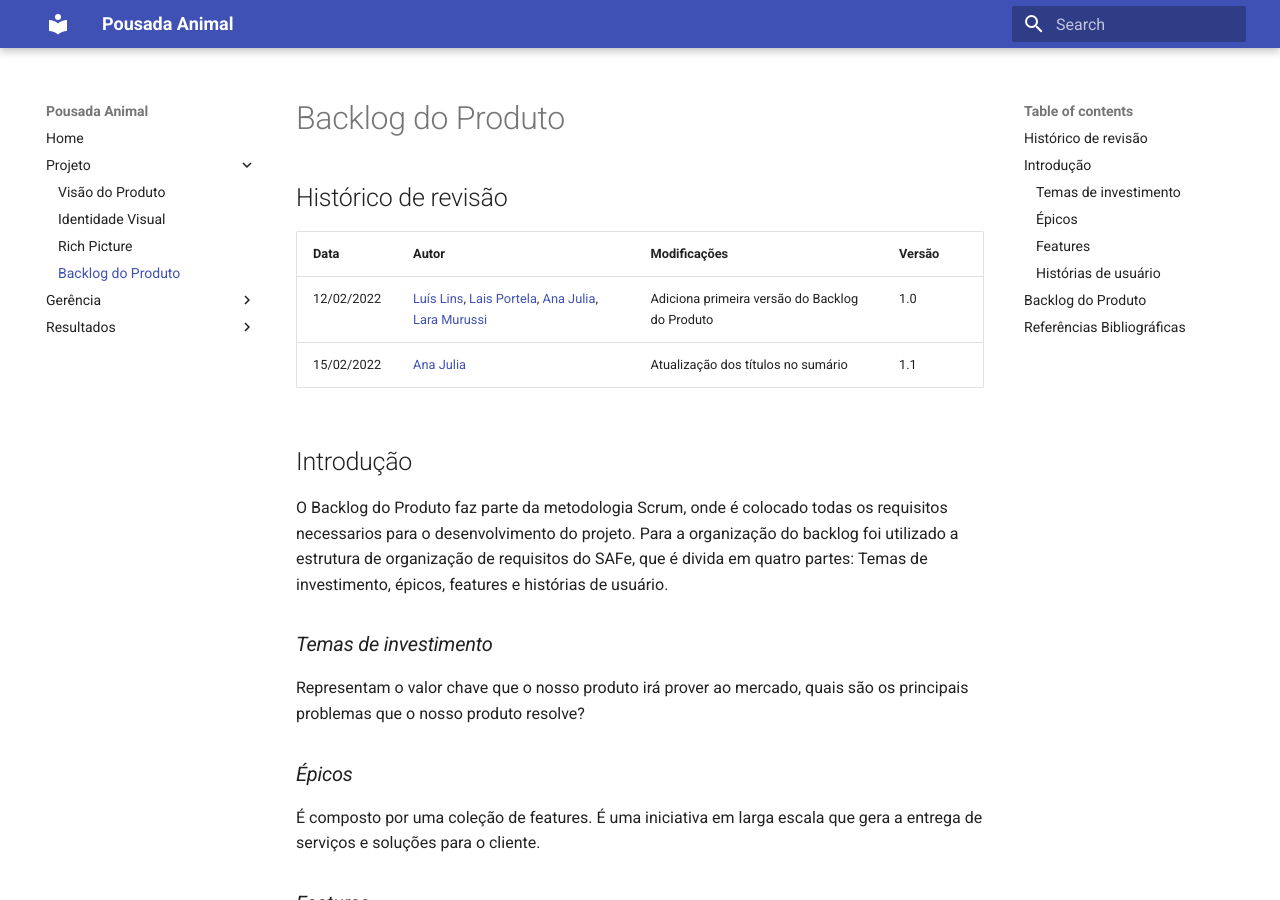
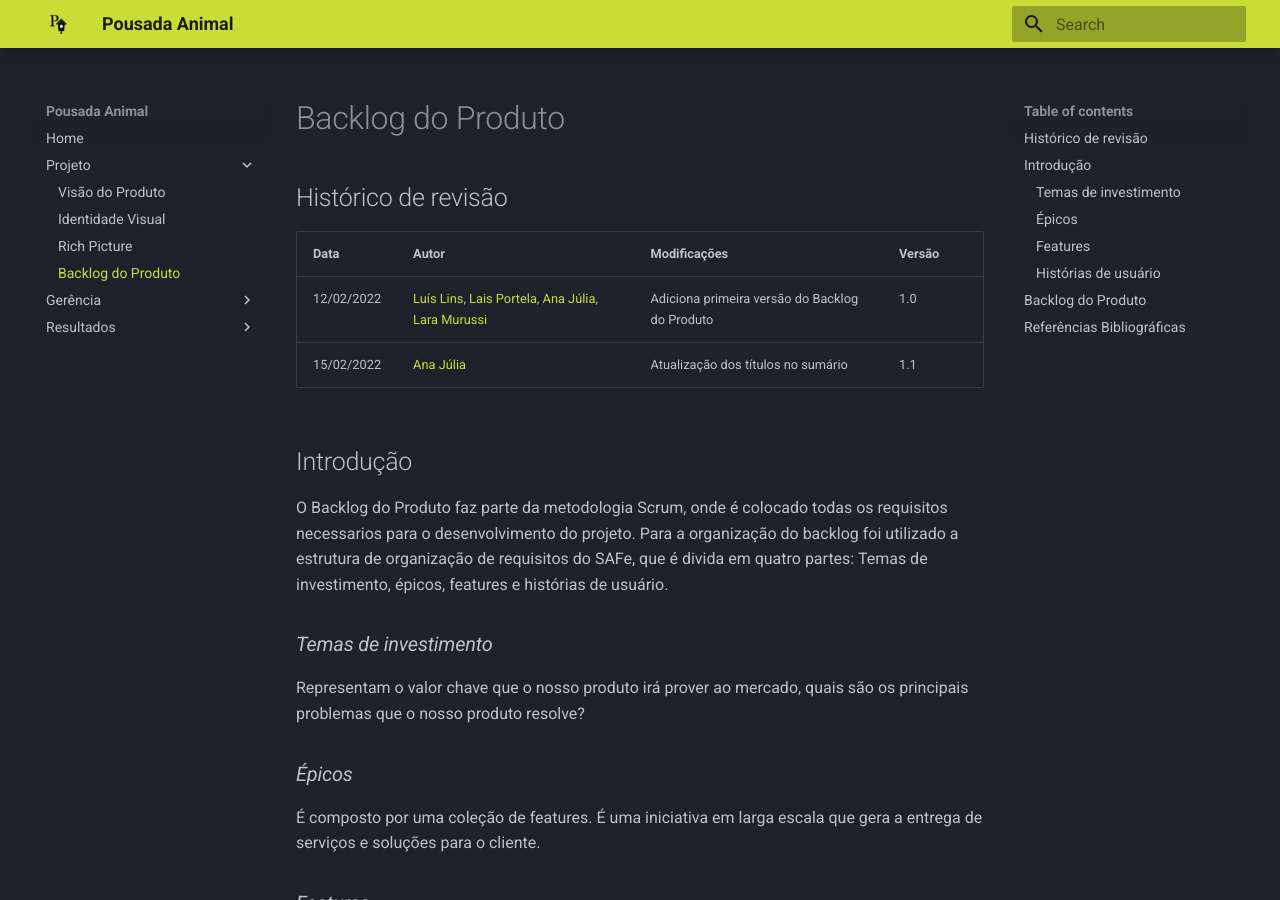
Before and after one commit to luisgaboardi/2021.2-PousadaAnimal, an MkDocs documentation site: the page built from docs/product-backlog.md, in a window 1280 px wide and 900 px high. Built offline with MkDocs 1.6.1 and Material for MkDocs 9.7.7, drawn with Linux system fonts in a browser that asks for light colours.

Commit message:
Add favicon and logo to github pages

```diff
--- a/docs/product-backlog.md
+++ b/docs/product-backlog.md
@@ -3,8 +3,8 @@
 ## Histórico de revisão
 | Data       | Autor                                        | Modificações                      | Versão |
 | ---------- | -------------------------------------------- | --------------------------------- | ------ |
-| 12/02/2022 | [Luís Lins](https://github.com/luisgaboardi), [Lais Portela](https://github.com/laispa), [Ana Julia](https://github.com/aluzianobriceno), [Lara Murussi](https://github.com/klmurussi) | Adiciona primeira versão do Backlog do Produto | 1.0 |
-| 15/02/2022 | [Ana Julia](https://github.com/aluzianobriceno) | Atualização dos títulos no sumário | 1.1 |
+| 12/02/2022 | [Luís Lins](https://github.com/luisgaboardi), [Lais Portela](https://github.com/laispa), [Ana Júlia](https://github.com/aluzianobriceno), [Lara Murussi](https://github.com/klmurussi) | Adiciona primeira versão do Backlog do Produto | 1.0 |
+| 15/02/2022 | [Ana Júlia](https://github.com/aluzianobriceno) | Atualização dos títulos no sumário | 1.1 |
 
 ## Introdução
 O Backlog do Produto faz parte da metodologia Scrum, onde é colocado todas os requisitos necessarios para o desenvolvimento do projeto. Para a organização do backlog foi utilizado a estrutura de organização de requisitos do SAFe, que é divida em quatro partes: Temas de investimento, épicos, features e histórias de usuário.
--- a/mkdocs.yml
+++ b/mkdocs.yml
@@ -2,6 +2,12 @@
 
 theme:
   name: material
+  logo: /images/favicon-medio.png
+  favicon: /images/favicon-medio.png
+  palette:
+    scheme: slate
+    primary: lime
+    accent: light-green
 
 nav:
   - Home: "index.md"
```
